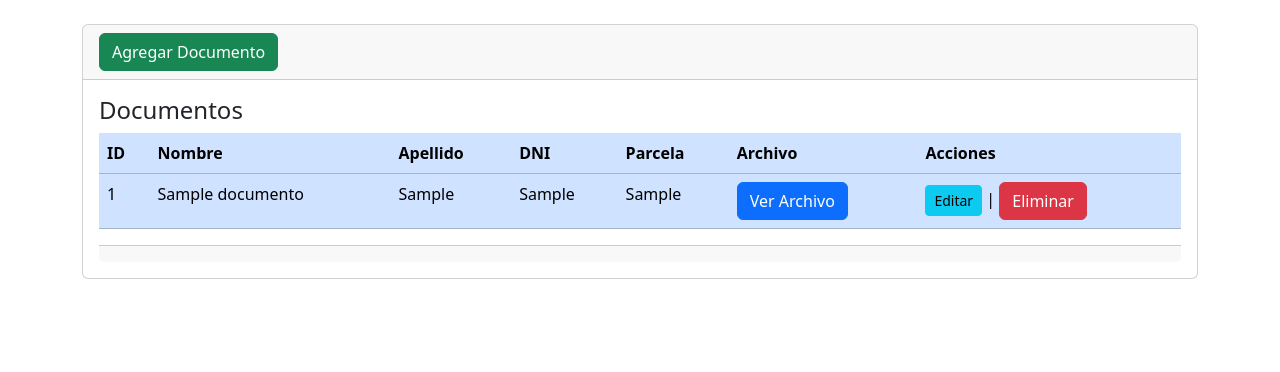
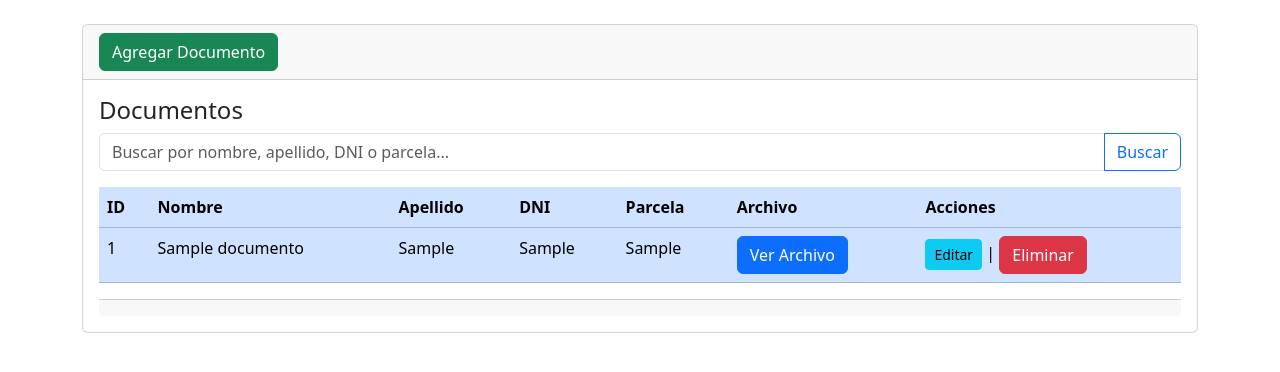
Before and after one commit to Mart1n-chamoy/proyecto-digital, a Django app: page /documentos/ in a window 1280 px wide. Shown: the part 40-412 px from the top of the page. Run offline with Django 4.2, Linux system fonts and the light colour scheme; tables that the repository leaves empty hold one stand-in row (values such as "Sample post").

Commit message:
add barra de busqueda

```diff
--- a/proyecto/gestor/templates/documentos/index.html
+++ b/proyecto/gestor/templates/documentos/index.html
@@ -16,6 +16,22 @@
     </div>
     <div class="card-body">
         <h4 class="card-title">Documentos</h4>
+
+        <form method="get" action="{% url 'documentos' %}" class="mb-3">
+            <div class="input-group">
+                <input
+                    type="text"
+                    name="q"
+                    value="{{ query }}"
+                    class="form-control"
+                    placeholder="Buscar por nombre, apellido, DNI o parcela..."
+                >
+                <button class="btn btn-outline-primary" type="submit">Buscar</button>
+                {% if query %}
+                <a href="{% url 'documentos' %}" class="btn btn-outline-secondary">Limpiar</a>
+                {% endif %}
+            </div>
+        </form>
 
         <div
             class="table-responsive"
--- a/proyecto/gestor/views.py
+++ b/proyecto/gestor/views.py
@@ -1,5 +1,6 @@
 from django.shortcuts import render, redirect
 from django.http import HttpResponse
+from django.db.models import Q
 from .models import Documento
 from .forms import DocumentoForm
 # Create your views here.
@@ -7,8 +8,16 @@ from .forms import DocumentoForm
 def inicio(request):
     return render(request, 'paginas/inicio.html')
 def documentos(request):
+    query = request.GET.get('q', '')
     documentos = Documento.objects.all()
-    return render(request, 'documentos/index.html', {'documentos': documentos})
+    if query:
+        documentos = documentos.filter(
+            Q(nombre__icontains=query) |
+            Q(apellido__icontains=query) |
+            Q(dni__icontains=query) |
+            Q(parcela__icontains=query)
+        )
+    return render(request, 'documentos/index.html', {'documentos': documentos, 'query': query})
 def crear_documento(request):
     formulario = DocumentoForm(request.POST or None, request.FILES or None)
     if formulario.is_valid():
```
